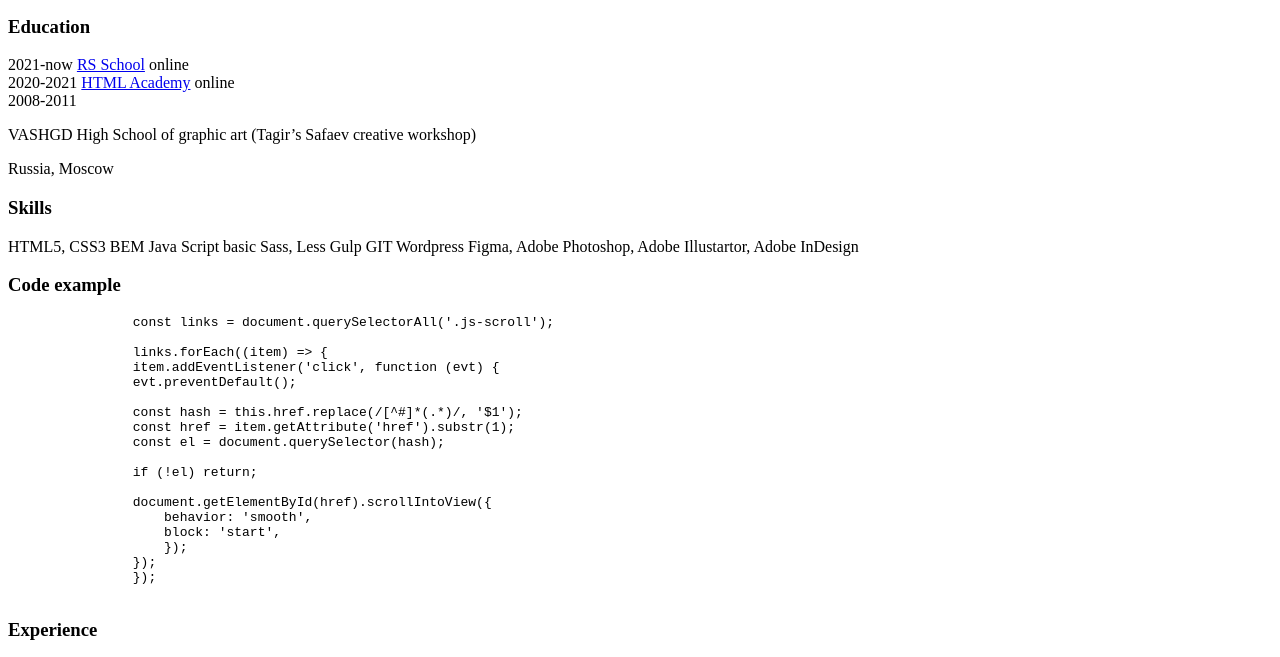
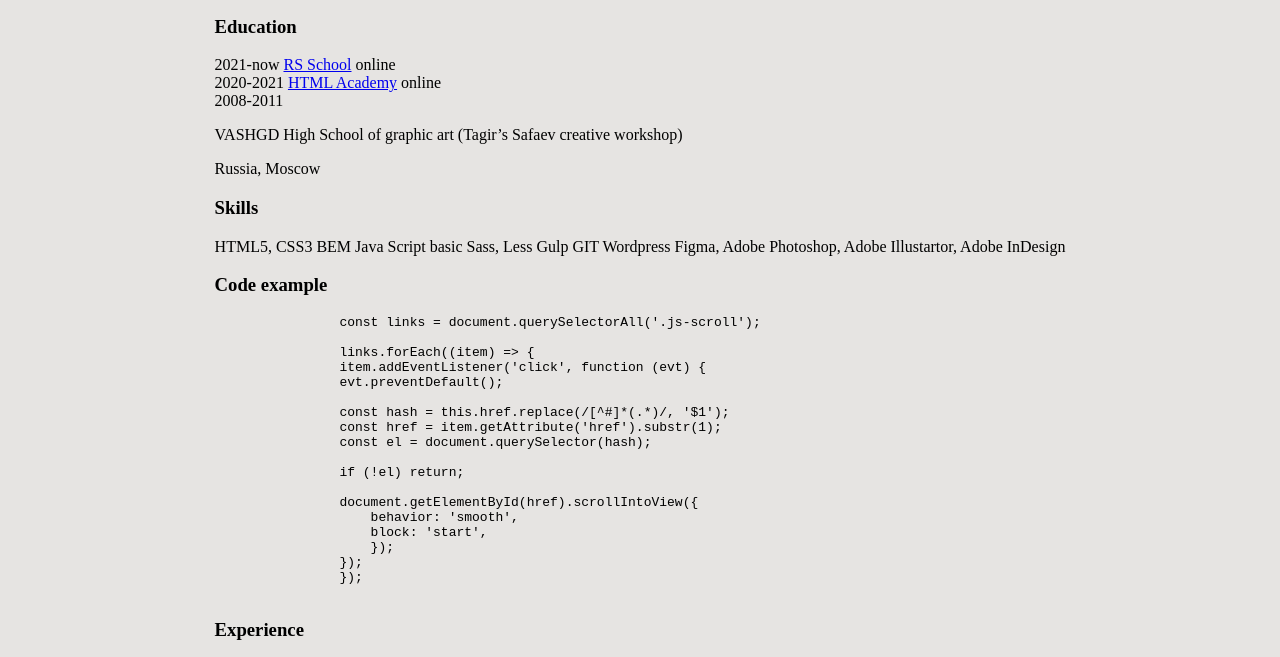
Before and after one commit to miumio/rsschool-cv, a plain HTML site: page index.html in a window 1280 px wide. Shown: the part 148-805 px from the top of the page. Drawn offline with Linux system fonts and the light colour scheme.

Commit message:
feat: add basic css

```diff
--- a/index.html
+++ b/index.html
@@ -4,6 +4,7 @@
     <meta charset="UTF-8" />
     <meta http-equiv="X-UA-Compatible" content="IE=edge" />
     <meta name="viewport" content="width=device-width, initial-scale=1.0" />
+    <link rel="stylesheet" href="./styles.css" />
     <title>CV miumio</title>
   </head>
   <body>
--- /dev/null
+++ b/styles.css
@@ -0,0 +1,36 @@
+:root {
+  --brown: rgba(226, 224, 221, 0.842);
+}
+
+html {
+  box-sizing: border-box;
+}
+
+*,
+*::before,
+*::after {
+  box-sizing: inherit;
+}
+
+img {
+  display: block;
+  width: 100%;
+  height: auto;
+}
+
+body {
+  margin: 0;
+  min-height: 100vh;
+  min-width: 320px;
+  display: grid;
+  grid-template-rows: auto 1fr auto;
+  align-content: start;
+  /* font-family: $pt-mono;
+    font-weight: normal;*/
+  background-color: var(--brown);
+}
+
+.wrapper {
+  margin: 0 auto;
+  max-width: 1249px;
+}
```
